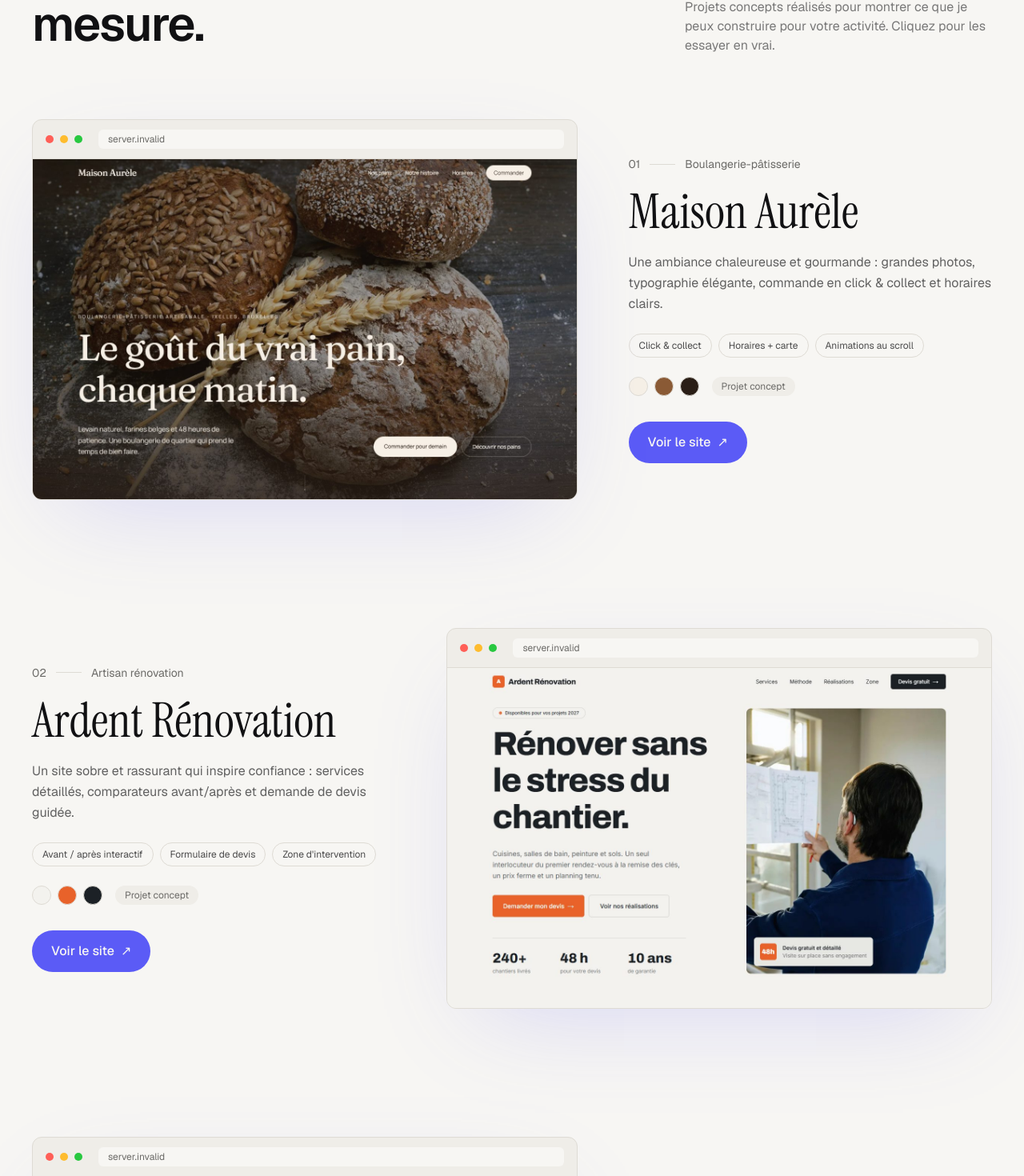
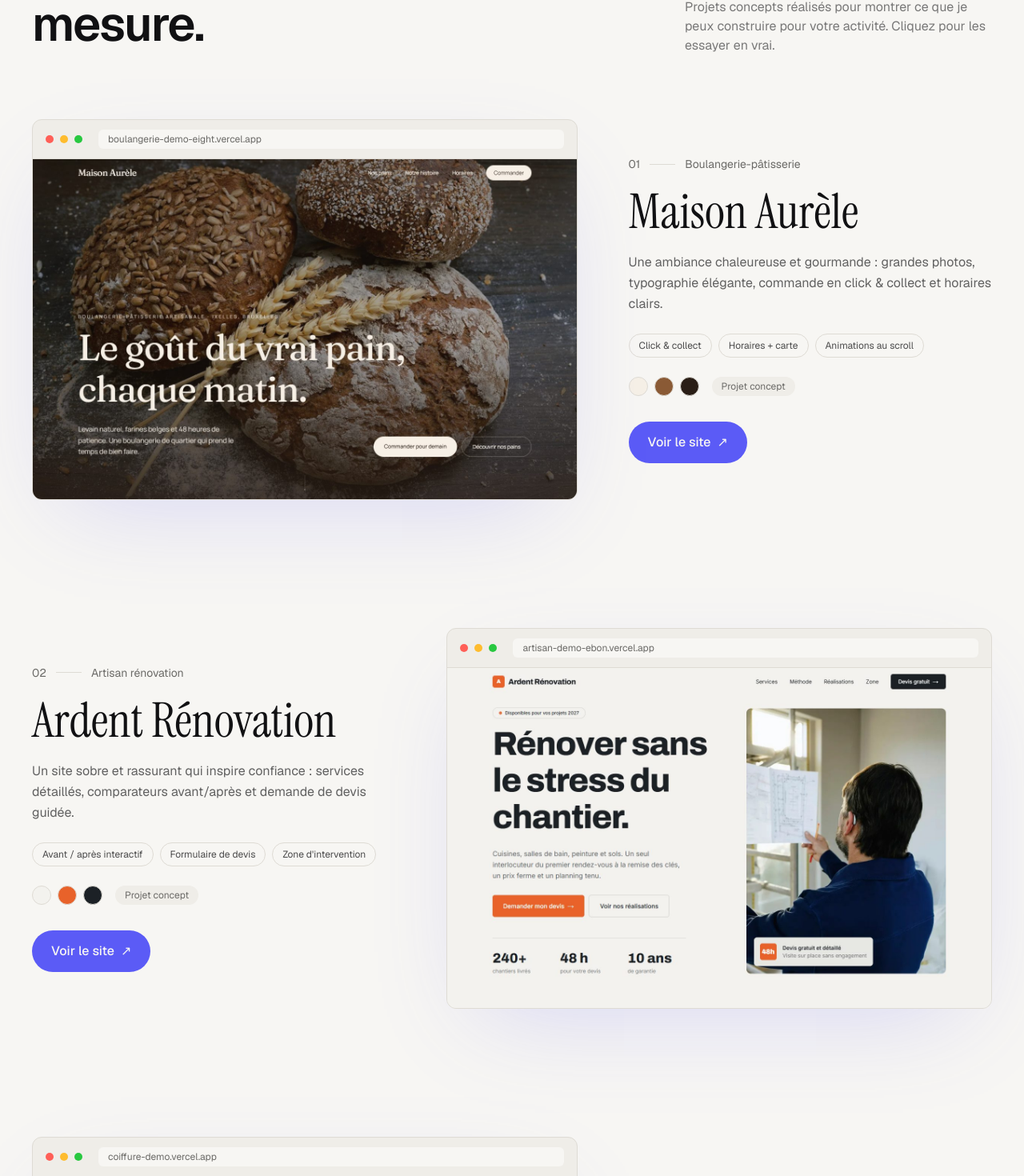
Before and after one commit to neckros21/portfolio, a Next.js app: page / in a window 1280 px wide. Shown: the part 1149-2619 px from the top of the page at 80% size. Built offline with nearby package versions, Linux system fonts and the light colour scheme; no server answers.

Commit message:
feat: liens vers les démos en ligne

```diff
--- a/src/components/sections/Projects.tsx
+++ b/src/components/sections/Projects.tsx
@@ -30,7 +30,7 @@ function BrowserFrame({ project }: { project: Project }) {
           <span className="h-2.5 w-2.5 rounded-full bg-[#febc2e]" />
           <span className="h-2.5 w-2.5 rounded-full bg-[#28c840]" />
           <span className="ml-3 flex-1 truncate rounded-md bg-bg px-3 py-1 text-xs text-muted">
-            {project.url ? project.url.replace(/^https?:\/\//, "") : `${project.slug}-demo.vercel.app`}
+            {project.url.replace(/^https?:\/\//, "")}
           </span>
         </div>
         <div className="relative aspect-[16/10]">
@@ -88,14 +88,10 @@ export function Projects() {
                 ))}
                 <span className="ml-2 rounded-full bg-surface px-3 py-1 text-xs text-muted">Projet concept</span>
               </div>
-              {p.url ? (
-                <a href={p.url} target="_blank" rel="noopener" className="group mt-8 inline-flex items-center gap-2 rounded-full bg-accent px-6 py-3.5 font-medium text-bg">
-                  Voir le site
-                  <span className="transition-transform group-hover:translate-x-1 group-hover:-translate-y-1">↗</span>
-                </a>
-              ) : (
-                <span className="mt-8 inline-flex rounded-full border border-line px-6 py-3.5 text-fg/50">Bientôt en ligne</span>
-              )}
+              <a href={p.url} target="_blank" rel="noopener" className="group mt-8 inline-flex items-center gap-2 rounded-full bg-accent px-6 py-3.5 font-medium text-bg">
+                Voir le site
+                <span className="transition-transform group-hover:translate-x-1 group-hover:-translate-y-1">↗</span>
+              </a>
             </Reveal>
           </article>
         ))}
--- a/src/content/site.ts
+++ b/src/content/site.ts
@@ -8,7 +8,7 @@ export const site = {
     { label: "LinkedIn", href: "https://www.linkedin.com/in/adrimis-407758203" },
     { label: "Instagram", href: "https://www.instagram.com/alex.drimis/" },
   ],
-  url: process.env.NEXT_PUBLIC_SITE_URL ?? "https://portfolio-alexandros.vercel.app",
+  url: process.env.NEXT_PUBLIC_SITE_URL ?? "https://alexandros-drimis.vercel.app",
   description:
     "Alexandros D., développeur web à Bruxelles : sites vitrines modernes, rapides et bien référencés pour commerçants, artisans et PME. Découvrez mes réalisations.",
   nav: [
@@ -30,7 +30,7 @@ export const site = {
       features: ["Click & collect", "Horaires + carte", "Animations au scroll"],
       colors: ["#f6f0e6", "#8a5a35", "#2a1e16"],
       image: "/previews/boulangerie.jpg",
-      url: process.env.NEXT_PUBLIC_URL_BOULANGERIE ?? "",
+      url: "https://boulangerie-demo-eight.vercel.app",
     },
     {
       slug: "artisan",
@@ -40,7 +40,7 @@ export const site = {
       features: ["Avant / après interactif", "Formulaire de devis", "Zone d'intervention"],
       colors: ["#f3f2ee", "#e8622a", "#1c2126"],
       image: "/previews/artisan.jpg",
-      url: process.env.NEXT_PUBLIC_URL_ARTISAN ?? "",
+      url: "https://artisan-demo-ebon.vercel.app",
     },
     {
       slug: "coiffure",
@@ -50,7 +50,7 @@ export const site = {
       features: ["Prise de rendez-vous", "Galerie horizontale", "Tarifs par catégorie"],
       colors: ["#faf7f3", "#a8845f", "#161413"],
       image: "/previews/coiffure.jpg",
-      url: process.env.NEXT_PUBLIC_URL_COIFFURE ?? "",
+      url: "https://coiffure-demo.vercel.app",
     },
   ],
   offer: [
```
Also changed, not shown: 1 other file (tests, documents, lock files or other folders).
